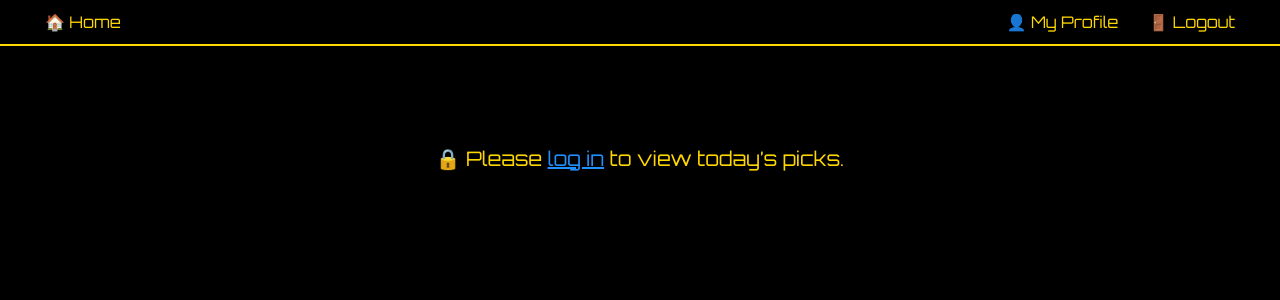
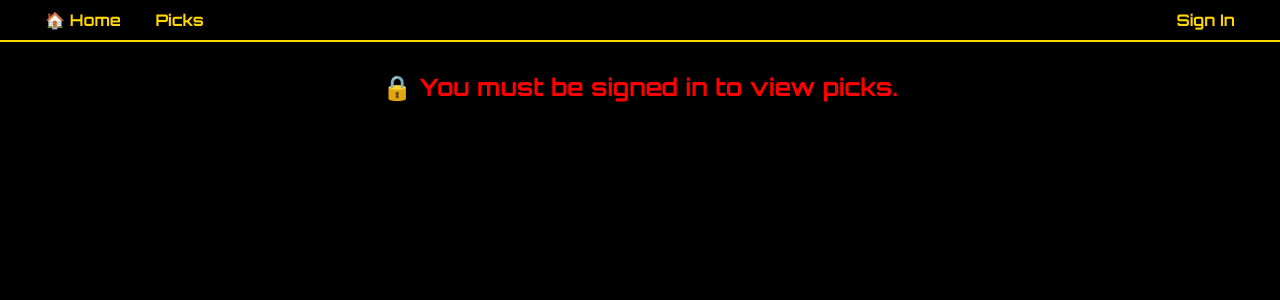
Before and after one commit to Onpointparlays/on-point-parlays, a Flask app: page /picks in a window 1280 px wide. Shown: the top 300 px of the page. Run offline with Flask 3, Linux system fonts and the light colour scheme; data that the repository does not hold is empty.

Commit message:
Updated picks layout and card spacing, removed hover flip, adjusted UI

```diff
--- a/templates/picks.html
+++ b/templates/picks.html
@@ -3,69 +3,77 @@
 <head>
   <meta charset="UTF-8">
   <title>Today's Picks - On Point Parlays</title>
-  <link href="https://fonts.googleapis.com/css2?family=Orbitron:wght@400;700&display=swap" rel="stylesheet">
   <link rel="stylesheet" href="{{ url_for('static', filename='style.css') }}">
   <style>
     body {
+      background-color: black;
+      color: white;
       font-family: 'Orbitron', sans-serif;
-      background-color: #000;
-      color: white;
       margin: 0;
-      padding: 0;
+      padding-bottom: 80px;
     }
 
-    nav {
-      background: black;
-      border-bottom: 2px solid #FFD700;
-      padding: 12px 30px;
+    .nav-bar {
+      background-color: black;
+      border-bottom: 2px solid gold;
       display: flex;
       justify-content: space-between;
       align-items: center;
+      padding: 10px 30px;
+      position: sticky;
+      top: 0;
+      z-index: 1000;
     }
 
-    nav a {
-      color: #FFD700;
+    .nav-bar a {
+      color: gold;
       text-decoration: none;
       margin: 0 15px;
-      font-size: 16px;
+      font-weight: bold;
     }
 
-    .nav-right {
-      display: flex;
-      align-items: center;
-    }
-
-    .container {
-      padding: 40px 20px;
+    h2.section-title {
+      margin-left: 20px;
+      color: gold;
+      font-size: 26px;
+      border-bottom: 2px solid gold;
+      padding-bottom: 5px;
+      margin-top: 50px;
     }
 
     .tier-title {
+      margin-left: 30px;
+      margin-top: 35px;
       font-size: 22px;
-      margin: 25px 0 10px;
       color: #FFD700;
     }
 
-    .sport-section {
-      margin-bottom: 40px;
+    .card-row {
+      display: flex;
+      flex-wrap: wrap;
+      justify-content: flex-start;
+      gap: 30px;
+      padding: 20px 30px;
     }
 
     .flip-card {
-      background-color: transparent;
+      background: transparent;
       width: 300px;
-      height: auto;
+      height: 340px;
       perspective: 1000px;
-      margin: 20px;
-      display: inline-block;
+      flex-shrink: 0;
     }
 
     .flip-card-inner {
       position: relative;
       width: 100%;
-      transition: transform 0.8s;
+      height: 100%;
+      text-align: center;
+      transition: transform 0.8s ease;
       transform-style: preserve-3d;
     }
 
-    .flip-card:hover .flip-card-inner {
+    .flip-card.flipped .flip-card-inner {
       transform: rotateY(180deg);
     }
 
@@ -73,129 +81,125 @@
     .flip-card-back {
       position: absolute;
       width: 100%;
+      height: 100%;
+      border-radius: 10px;
+      backface-visibility: hidden;
       padding: 20px;
       box-sizing: border-box;
-      border-radius: 10px;
-      backface-visibility: hidden;
+      overflow-y: auto;
     }
 
     .flip-card-front {
-      background-color: black;
-      color: white;
-      display: flex;
-      flex-direction: column;
-      align-items: center;
-      justify-content: center;
-      border: 2px solid #FFD700;
+      background-color: #111;
+      border: 3px solid #FFD700;
     }
 
     .flip-card-back {
       background-color: #111;
-      color: white;
       transform: rotateY(180deg);
-      border: 2px solid #FFD700;
+      border: 3px solid #FFD700;
     }
 
-    .glow-safe { box-shadow: 0 0 10px 2px #FFD700; }
-    .glow-mid { box-shadow: 0 0 10px 2px #1E90FF; }
-    .glow-high { box-shadow: 0 0 10px 2px #FF4500; }
+    .parlay-header {
+      font-size: 18px;
+      font-weight: bold;
+      color: gold;
+      margin-bottom: 10px;
+    }
 
-    .parlay-leg {
+    .leg {
+      text-align: left;
+      font-size: 14px;
       margin-bottom: 10px;
-      padding-left: 10px;
-      border-left: 2px solid #FFD700;
     }
 
     .summary {
+      font-style: italic;
       font-size: 13px;
-      color: #ccc;
       margin-top: 10px;
+      color: #aaa;
     }
 
-    .tier-wrapper {
-      display: flex;
-      flex-wrap: wrap;
+    .safe-outline {
+      box-shadow: 0 0 10px 2px #FFD700;
     }
 
-    .login-reminder {
-      text-align: center;
-      margin: 100px auto;
-      font-size: 20px;
-      color: #FFD700;
+    .mid-outline {
+      box-shadow: 0 0 10px 2px #1E90FF;
     }
 
-    .sport-filters {
-      display: flex;
-      justify-content: center;
-      gap: 25px;
-      padding: 15px;
+    .high-outline {
+      box-shadow: 0 0 10px 2px #FF4500;
     }
 
-    .sport-filters a {
-      color: #FFD700;
-      font-size: 16px;
-      text-decoration: none;
-      border: 1px solid #FFD700;
-      padding: 6px 14px;
-      border-radius: 5px;
+    @media screen and (max-width: 768px) {
+      .card-row {
+        flex-wrap: nowrap;
+        overflow-x: auto;
       }
 
-    h2 {
-      border-bottom: 2px solid #FFD700;
-      padding-bottom: 5px;
+      .flip-card {
+        flex: 0 0 auto;
+      }
     }
   </style>
+  <script>
+    document.addEventListener('DOMContentLoaded', function () {
+      document.querySelectorAll('.flip-card').forEach(card => {
+        card.addEventListener('click', () => {
+          card.classList.toggle('flipped');
+        });
+      });
+    });
+  </script>
 </head>
 <body>
 
-  <nav>
-    <div><a href="{{ url_for('home') }}">🏠 Home</a></div>
-    <div class="nav-right">
-      <a href="{{ url_for('profile') }}">👤 My Profile</a>
-      <a href="{{ url_for('logout') }}">🚪 Logout</a>
+  <div class="nav-bar">
+    <div>
+      <a href="/">🏠 Home</a>
+      <a href="/picks">Picks</a>
     </div>
-  </nav>
+    <div>
+      {% if session.get('user_logged_in') %}
+        <a href="/profile">👤 My Profile</a>
+        <a href="/logout">🚪 Logout</a>
+      {% else %}
+        <a href="/">Sign In</a>
+      {% endif %}
+    </div>
+  </div>
 
   {% if not logged_in %}
-    <div class="login-reminder">
-      🔒 Please <a href="{{ url_for('home') }}" style="color:#1E90FF;">log in</a> to view today’s picks.
-    </div>
+    <h2 style="text-align:center; color:red; margin-top:30px;">🔒 You must be signed in to view picks.</h2>
   {% else %}
-    <div class="sport-filters">
-      <a href="#nba">NBA</a>
-      <a href="#nfl">NFL</a>
-      <a href="#mlb">MLB</a>
-      <a href="#nhl">NHL</a>
-      <a href="#mixed">Mixed</a>
-    </div>
-
-    <div class="container">
     {% for sport, tiers in picks_by_sport.items() %}
-        {% set sport_display = sport.upper() %}
-        <div class="sport-section" id="{{ sport }}">
-          <h2>{{ sport_display }} Picks</h2>
+      {% if tiers.safe or tiers.mid or tiers.high %}
+        <h2 class="section-title">{{ sport.upper() }} Picks</h2>
 
         {% for tier, picks in tiers.items() %}
           {% if picks %}
-              <div class="tier-title">{{ tier|capitalize }} Tier</div>
-              <div class="tier-wrapper">
-                {% for pick in picks if pick.legs is defined %}
-                  {% set glow_class = "glow-safe" if tier == "safe" else "glow-mid" if tier == "mid" else "glow-high" %}
-                  <div class="flip-card">
+            <div class="tier-title">{{ tier.title() }} Tier</div>
+            <div class="card-row">
+              {% for pick in picks %}
+                <div class="flip-card {{ tier.lower() }}-outline">
                   <div class="flip-card-inner">
-                      <div class="flip-card-front {{ glow_class }}">
-                        <h3>🔥 {{ tier|capitalize }} Parlay</h3>
-                        <p>Hit Chance: {{ pick.hit_chance }}</p>
-                        <p>Confidence: {{ pick.confidence }}</p>
+                    <div class="flip-card-front">
+                      <div class="parlay-header">🔥 {{ tier.title() }} Parlay</div>
+                      <p>Click to view details</p>
                     </div>
                     <div class="flip-card-back">
                       {% for leg in pick.legs %}
-                          <div class="parlay-leg">
-                            • <strong>{{ leg.team }}</strong> — {{ leg.type }} at {{ leg.odds }}<br>
-                            <small>{{ leg.summary }}</small>
+                        <div class="leg">
+                          <strong>• {{ leg.team }}</strong> — {{ leg.type }}<br>
+                          {{ leg.summary }}
                         </div>
                       {% endfor %}
-                        <div class="summary"><em>{{ pick.summary }}</em></div>
+                      <div class="summary">
+                        Hit Chance: {{ pick.hit_chance }}<br>
+                        Confidence: {{ pick.confidence }}<br>
+                        {{ pick.summary }}
+                      </div>
                     </div>
                   </div>
                 </div>
@@ -203,9 +207,8 @@
             </div>
           {% endif %}
         {% endfor %}
-        </div>
+      {% endif %}
     {% endfor %}
-    </div>
   {% endif %}
 
 </body>
```
Also changed, not shown: generate_picks.py (+26 -47 lines), recreate_blp.py (added, +8 -0 lines), instance/users.db. Lines whose indentation alone changed are shown as unchanged.
